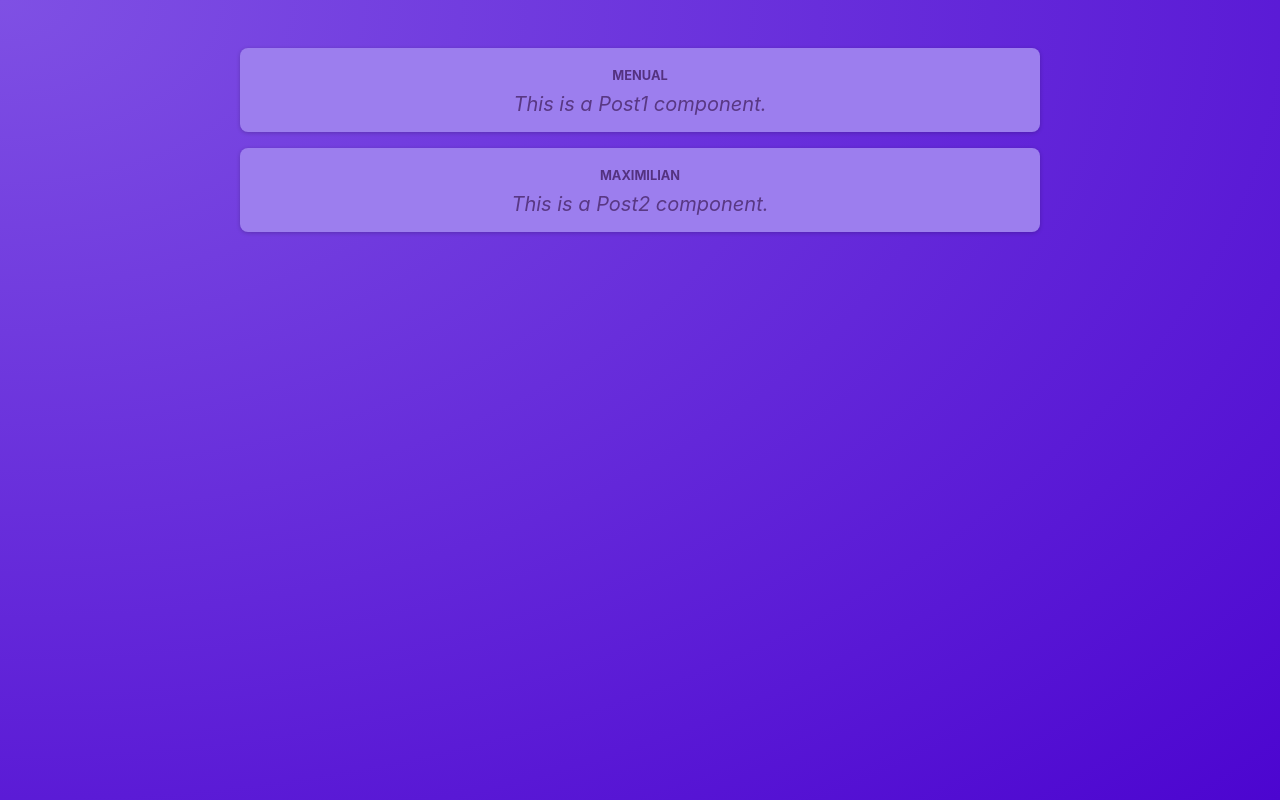
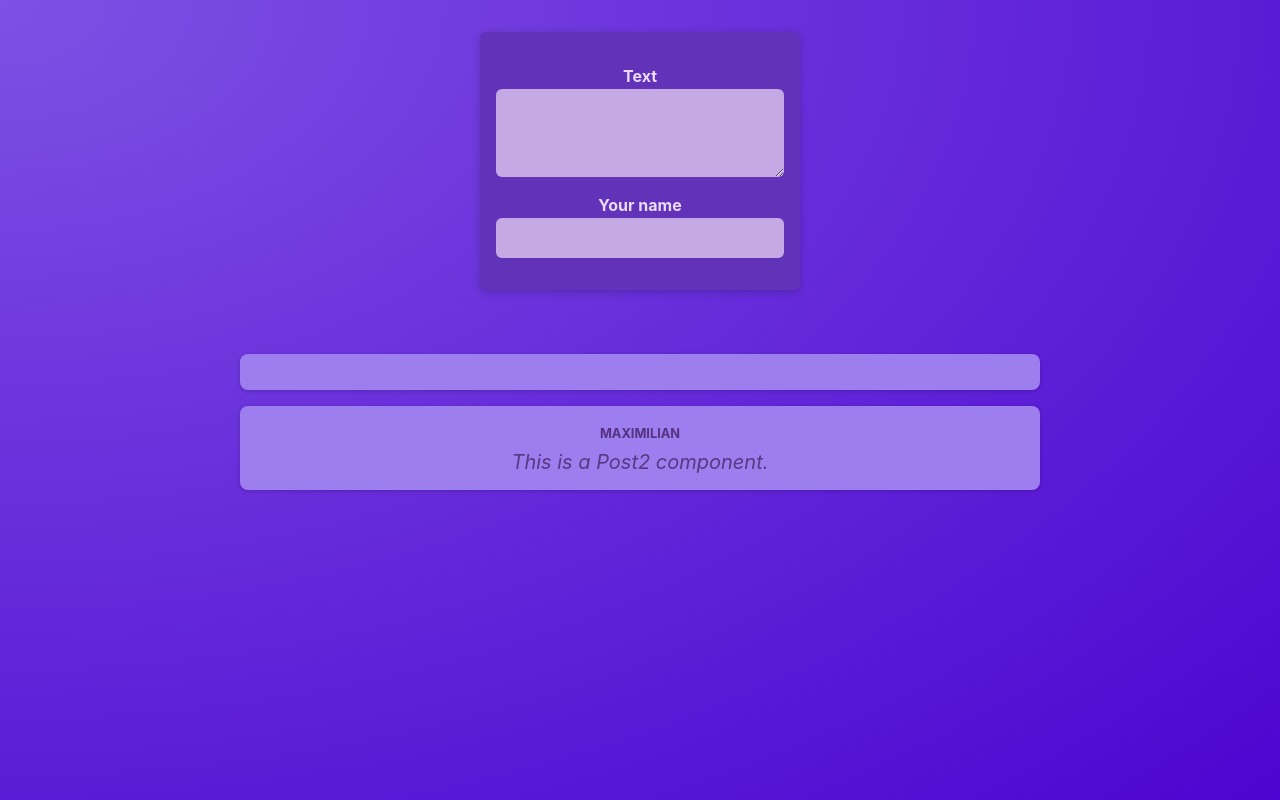
Before and after one commit to forest-6/react-carsh-course, a React (Vite) app: page / in a window 1280 px wide. Built offline with nearby package versions, Linux system fonts and the light colour scheme.

Commit message:
NewPost 컴포넌트 추가, 이벤트 함수 props 전달

```diff
--- /dev/null
+++ b/src/components/NewPost.jsx
@@ -0,0 +1,18 @@
+import classes from "./NewPost.module.css";
+
+function NewPost(props) {
+  return (
+    <form className={classes.form}>
+      <p>
+        <label htmlFor="body">Text</label>
+        <textarea id="body" required rows={3} onChange={props.onBodyChange} />
+      </p>
+      <p>
+        <label htmlFor="name">Your name</label>
+        <input type="text" id="name" required onChange={props.onAuthorChange} />
+      </p>
+    </form>
+  );
+}
+
+export default NewPost;
--- /dev/null
+++ b/src/components/NewPost.module.css
@@ -0,0 +1,55 @@
+.form {
+  background-color: #6233b9;
+  padding: 1rem;
+  width: 20rem;
+  margin: 2rem auto;
+  border-radius: 6px;
+  box-shadow: 0 2px 8px rgba(0, 0, 0, 0.2);
+}
+
+.form label {
+  display: block;
+  margin-bottom: 0.05rem;
+  color: #eadbfb;
+  font-weight: bold;
+}
+
+.form input,
+.form textarea {
+  display: block;
+  width: 100%;
+  font: inherit;
+  padding: 0.5rem;
+  border-radius: 6px;
+  border: none;
+  background-color: #c4a9e4;
+  color: #28262c;
+}
+
+.actions {
+  display: flex;
+  justify-content: flex-end;
+  gap: 0.5rem;
+}
+
+.actions button {
+  cursor: pointer;
+  font: inherit;
+  padding: 0.5rem 1.5rem;
+  border: none;
+  border-radius: 4px;
+  background-color: #34036c;
+  color: #e5d5f7;
+}
+
+.actions button:hover {
+  background-color: #23014a;
+}
+
+.actions button[type="button"] {
+  background-color: transparent;
+}
+
+.actions button[type="button"]:hover {
+  color: #d1bee6;
+}
--- a/src/components/PostsList.jsx
+++ b/src/components/PostsList.jsx
@@ -1,12 +1,29 @@
+import { useState } from "react";
 import Post from "./Post";
+import NewPost from "./NewPost";
 import classes from "./PostsList.module.css";
 
 function PostList() {
+  const [enteredBody, setEnteredBody] = useState("");
+  const [enteredAuthor, setEnteredAuthor] = useState("");
+
+  function bodyChangeHandler(event) {
+    setEnteredBody(event.target.value);
+  }
+  function authorChangeHandler(event) {
+    setEnteredAuthor(event.target.value);
+  }
   return (
-    <ul className={classes.posts}>
-      <Post author="Menual" body="This is a Post1 component." />
-      <Post author="Maximilian" body="This is a Post2 component." />
-    </ul>
+    <>
+      <NewPost
+        onBodyChange={bodyChangeHandler}
+        onAuthorChange={authorChangeHandler}
+      />
+      <ul className={classes.posts}>
+        <Post author={enteredAuthor} body={enteredBody} />
+        <Post author="Maximilian" body="This is a Post2 component." />
+      </ul>
+    </>
   );
 }
 
```
